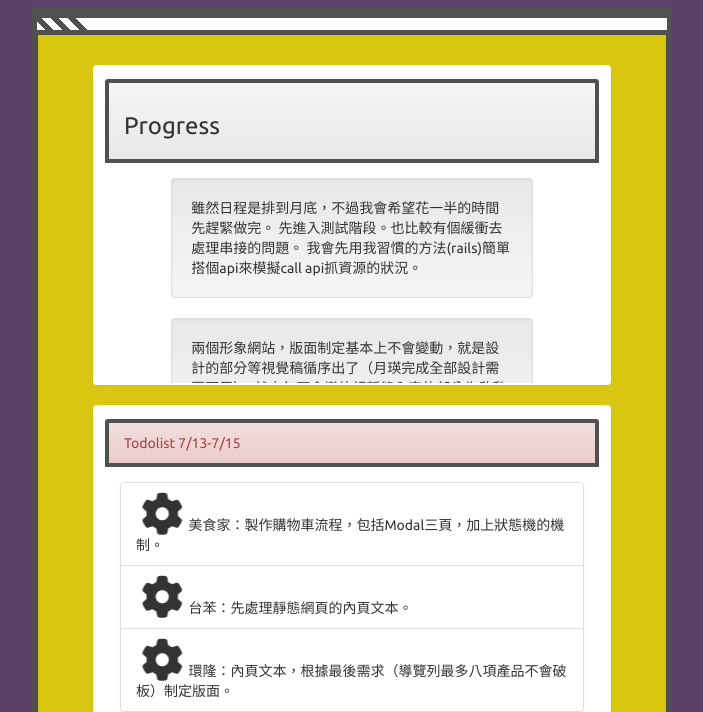
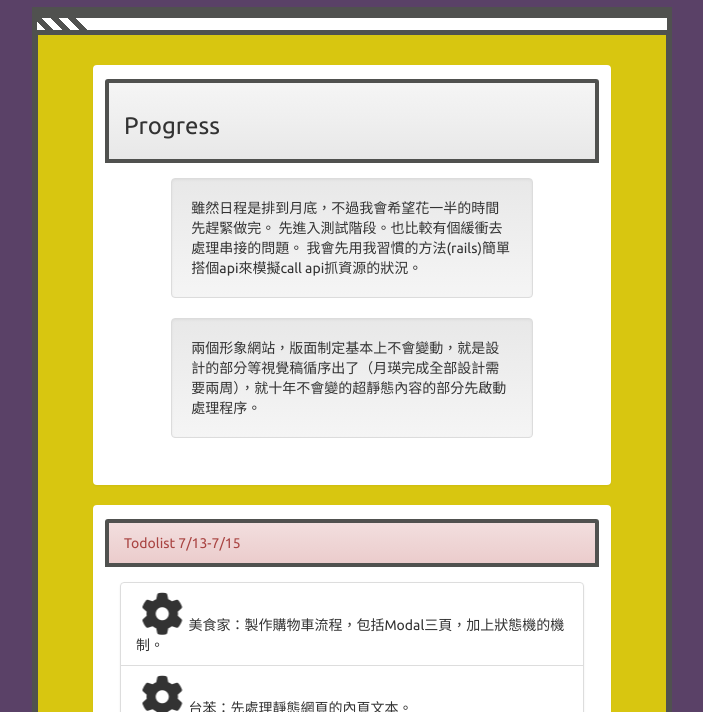
Before and after one commit to Mosoc/eoiss, a plain HTML site: page index.html in a window 1280 px wide. Shown: the part 88-800 px from the top of the page, without its empty margins (288-991 px from the left). Drawn offline with nearby package versions, Linux system fonts and the light colour scheme; some packages are replaced by stand-ins of ours; a web font is replaced by a local one.

Commit message:
content's height

```diff
--- a/css/app.css
+++ b/css/app.css
@@ -11,6 +11,7 @@
 }
 
 body {
+  font-family: 'cwTeXFangSong', serif;
   background: #5a4167;
   display: -webkit-box;
   display: -ms-flexbox;
@@ -129,7 +130,7 @@ body .container .todo_nav ul li.active:after {
 }
 body .container .todo_content {
   width: calc(90% - 20px);
-  height: 40vh;
+  min-height: 40vh;
   position: relative;
   padding: 10px;
   background: #fff;
@@ -466,11 +467,6 @@ body .blog_title .blog_attr {
   border: 4px solid #50514f;
 }
 
-
-body{
-  font-family: 'cwTeXFangSong', serif;
-}
-
 h2{
   font-family: 'cwTeXHei', sans-serif;
 }
```
